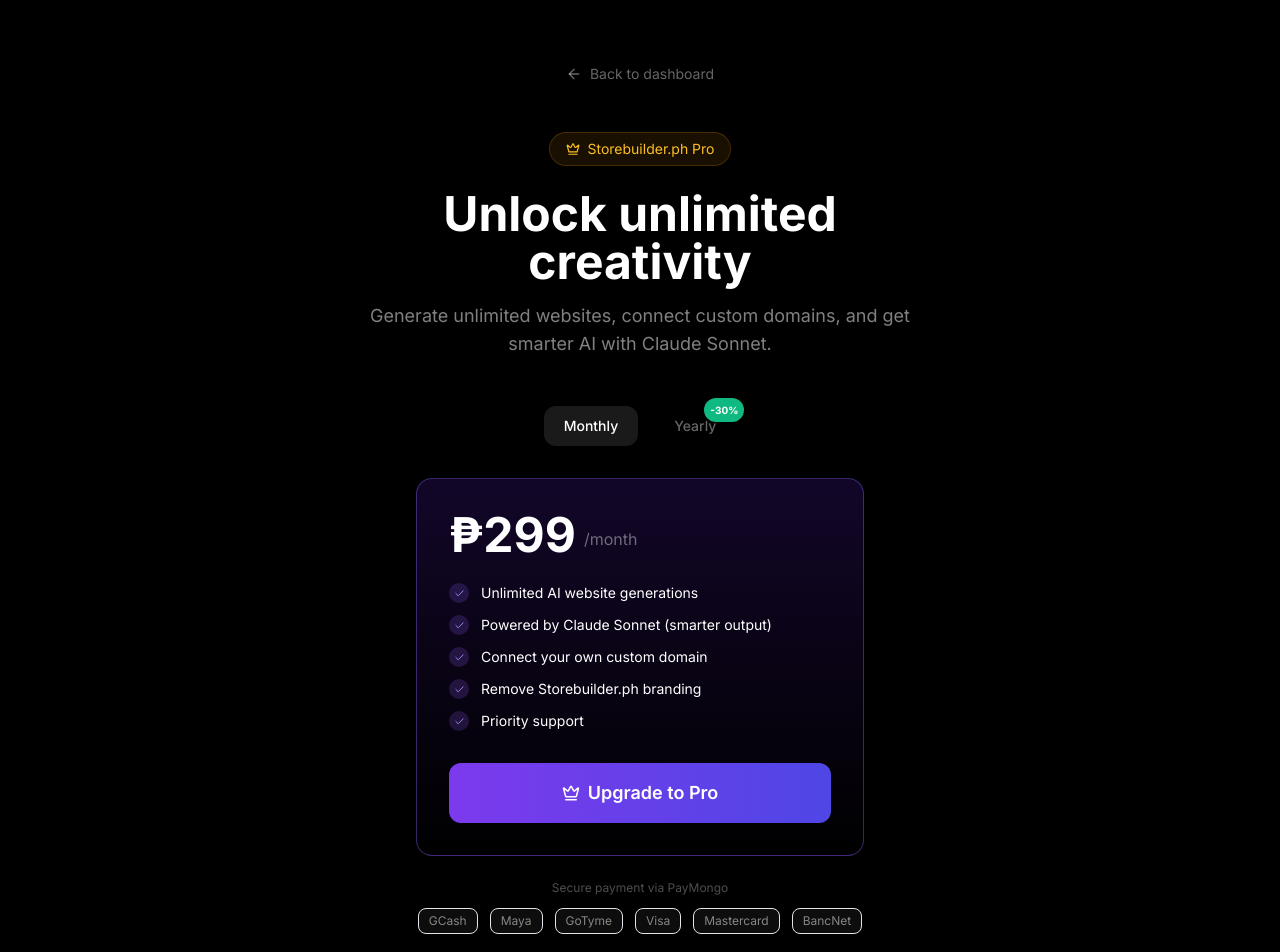
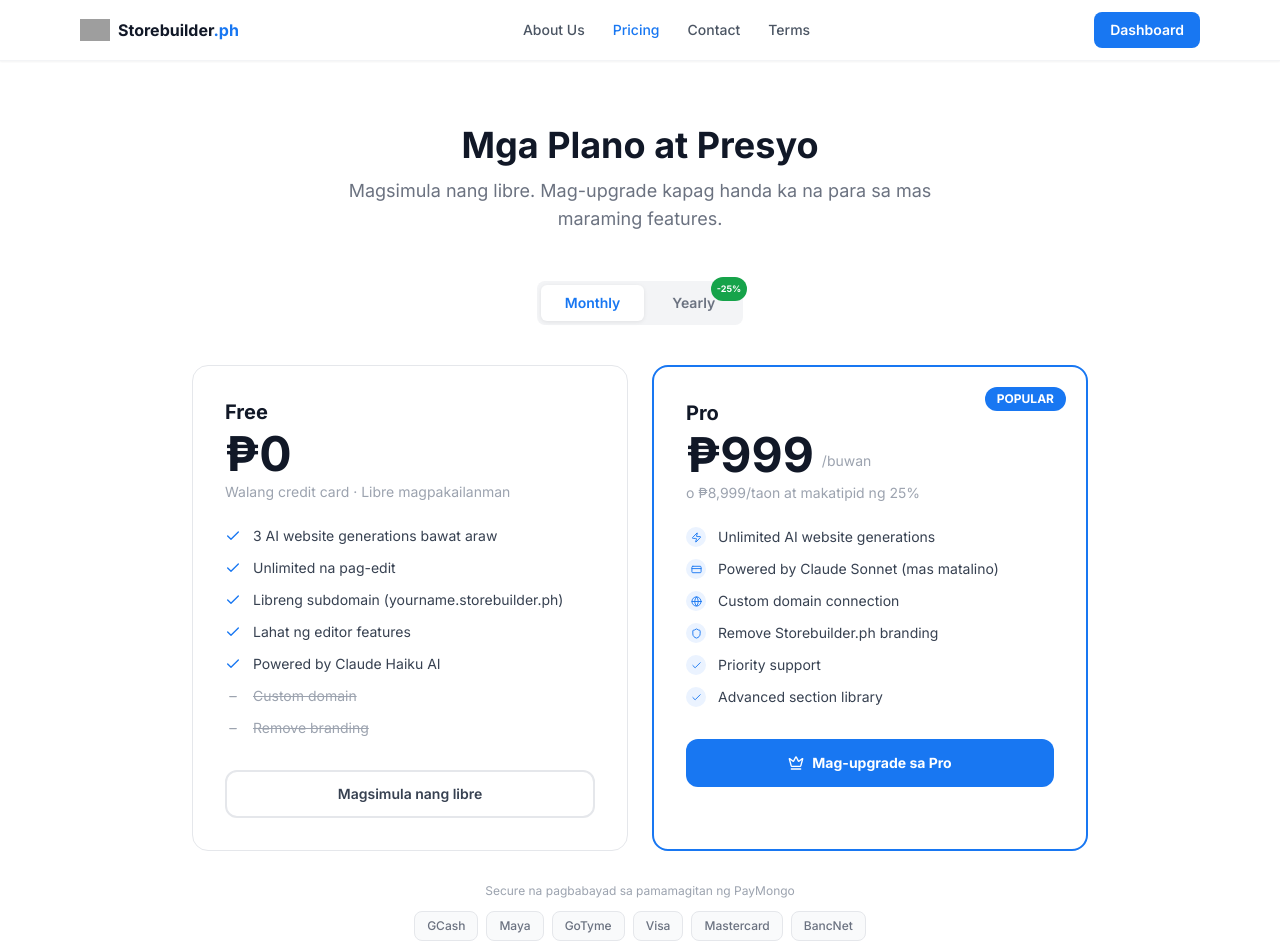
Before and after one commit to markzkieshulala-coder/Storebuilder.ph, a Next.js app: page /upgrade in a window 1280 px wide. Shown: the top 952 px of the page. Built offline with nearby package versions, Linux system fonts and the light colour scheme; no server answers; grey boxes are pictures that could not be loaded.

Commit message:
feat: rebrand to blue/white, add About/Contact/Terms pages, full SEO, new pricing

```diff
--- a/app/upgrade/page.tsx
+++ b/app/upgrade/page.tsx
@@ -4,11 +4,13 @@
 import { useSession } from "next-auth/react";
 import { useRouter } from "next/navigation";
 import Link from "next/link";
-import { ArrowLeft, Crown, Check, Sparkles, CreditCard, Zap, Globe, Shield } from "lucide-react";
+import Image from "next/image";
+import { Crown, Check, Zap, Globe, Shield, CreditCard } from "lucide-react";
 import toast from "react-hot-toast";
 
-const MONTHLY_PRICE = 29900; // ₱299 in centavos
-const YEARLY_PRICE = 249900; // ₱2,499 in centavos
+const BLUE = "#1877F2";
+const MONTHLY_PRICE = 99900;  // ₱999 in centavos
+const YEARLY_PRICE = 899900;  // ₱8,999 in centavos
 
 export default function UpgradePage() {
   const { data: session } = useSession();
@@ -21,7 +23,6 @@
       router.push("/auth/signin?callbackUrl=/upgrade");
       return;
     }
-
     setLoading(true);
     try {
       const res = await fetch("/api/payment/create-link", {
@@ -30,13 +31,10 @@
         body: JSON.stringify({ billingCycle }),
       });
       const data = await res.json();
-
       if (!res.ok) {
         toast.error(data.error || "Failed to create payment link");
         return;
       }
-
-      // Redirect to PayMongo payment page
       window.location.href = data.checkoutUrl;
     } catch {
       toast.error("Something went wrong. Please try again.");
@@ -48,112 +46,171 @@
   const isPro = session?.user?.plan === "PRO";
 
   return (
-    <div className="min-h-screen bg-black text-white flex flex-col items-center justify-center px-4 py-16">
-      <Link href="/dashboard" className="flex items-center gap-2 text-white/40 hover:text-white text-sm mb-12 transition-colors">
-        <ArrowLeft size={16} />
-        Back to dashboard
+    <div className="min-h-screen bg-white" style={{ fontFamily: "'Inter', sans-serif" }}>
+      {/* Nav */}
+      <nav className="sticky top-0 z-50 bg-white border-b border-gray-100 shadow-sm">
+        <div className="max-w-6xl mx-auto px-4 py-3 flex items-center justify-between">
+          <Link href="/" className="flex items-center gap-2">
+            <Image src="/logo.svg" alt="Storebuilder.ph" width={30} height={30} />
+            <span className="font-bold text-gray-900">Storebuilder<span style={{ color: BLUE }}>.ph</span></span>
           </Link>
+          <div className="hidden md:flex items-center gap-7 text-sm font-medium text-gray-600">
+            <Link href="/about" className="hover:text-blue-600 transition-colors">About Us</Link>
+            <Link href="/upgrade" className="transition-colors" style={{ color: BLUE }}>Pricing</Link>
+            <Link href="/contact" className="hover:text-blue-600 transition-colors">Contact</Link>
+            <Link href="/terms" className="hover:text-blue-600 transition-colors">Terms</Link>
+          </div>
+          <Link href="/dashboard" className="px-4 py-2 rounded-lg text-sm font-semibold text-white" style={{ backgroundColor: BLUE }}>
+            Dashboard
+          </Link>
+        </div>
+      </nav>
 
-      <div className="text-center mb-12 max-w-xl">
-        <div className="inline-flex items-center gap-2 px-4 py-1.5 rounded-full bg-amber-500/10 border border-amber-500/20 text-amber-400 text-sm mb-6">
-          <Crown size={14} />
-          Storebuilder.ph Pro
-        </div>
-        <h1 className="text-4xl md:text-5xl font-bold mb-4" style={{ fontFamily: "var(--font-bricolage)" }}>
-          Unlock unlimited creativity
-        </h1>
-        <p className="text-white/50 text-lg">
-          Generate unlimited websites, connect custom domains, and get smarter AI with Claude Sonnet.
+      <div className="py-16 px-4">
+        <div className="text-center mb-12 max-w-2xl mx-auto">
+          <h1 className="text-4xl font-bold text-gray-900 mb-3">Mga Plano at Presyo</h1>
+          <p className="text-gray-500 text-lg">
+            Magsimula nang libre. Mag-upgrade kapag handa ka na para sa mas maraming features.
           </p>
         </div>
 
         {isPro ? (
-        <div className="p-8 rounded-2xl border border-amber-500/30 bg-amber-500/5 text-center max-w-sm w-full">
-          <Crown size={32} className="text-amber-400 mx-auto mb-4" />
-          <h2 className="text-xl font-bold mb-2">You're already on Pro!</h2>
-          <p className="text-white/50 text-sm mb-6">Enjoy unlimited generations and all Pro features.</p>
-          <Link href="/dashboard" className="block py-3 rounded-xl bg-violet-600 hover:bg-violet-500 text-sm font-medium transition-colors">
-            Back to dashboard
+          <div className="max-w-sm mx-auto p-8 rounded-2xl border-2 text-center" style={{ borderColor: BLUE, background: "#EBF3FF" }}>
+            <Crown size={36} className="mx-auto mb-4" style={{ color: BLUE }} />
+            <h2 className="text-xl font-bold text-gray-900 mb-2">Ikaw ay Pro na!</h2>
+            <p className="text-gray-500 text-sm mb-6">I-enjoy ang unlimited generations at lahat ng Pro features.</p>
+            <Link href="/dashboard" className="block py-3 rounded-lg font-semibold text-sm text-white" style={{ background: BLUE }}>
+              Bumalik sa dashboard
             </Link>
           </div>
         ) : (
-        <div className="w-full max-w-md">
+          <>
             {/* Billing toggle */}
-          <div className="flex items-center justify-center gap-4 mb-8">
+            <div className="flex items-center justify-center gap-1 mb-10 p-1 rounded-lg w-fit mx-auto" style={{ background: "#F3F4F6" }}>
               <button
                 onClick={() => setBillingCycle("monthly")}
-              className={`px-5 py-2.5 rounded-xl text-sm font-medium transition-colors ${billingCycle === "monthly" ? "bg-white/10 text-white" : "text-white/40 hover:text-white"}`}
+                className="px-6 py-2 rounded-md text-sm font-semibold transition-all"
+                style={billingCycle === "monthly" ? { background: "#fff", color: BLUE, boxShadow: "0 1px 4px rgba(0,0,0,0.08)" } : { color: "#6B7280" }}
               >
                 Monthly
               </button>
               <button
                 onClick={() => setBillingCycle("yearly")}
-              className={`px-5 py-2.5 rounded-xl text-sm font-medium transition-colors relative ${billingCycle === "yearly" ? "bg-white/10 text-white" : "text-white/40 hover:text-white"}`}
+                className="px-6 py-2 rounded-md text-sm font-semibold transition-all relative"
+                style={billingCycle === "yearly" ? { background: "#fff", color: BLUE, boxShadow: "0 1px 4px rgba(0,0,0,0.08)" } : { color: "#6B7280" }}
               >
                 Yearly
-              <span className="absolute -top-2 -right-2 px-1.5 py-0.5 rounded-full bg-emerald-500 text-white text-[10px] font-bold">-30%</span>
+                <span className="absolute -top-2 -right-2 px-1.5 py-0.5 rounded-full text-white text-[9px] font-bold" style={{ background: "#16a34a" }}>-25%</span>
               </button>
             </div>
 
-          {/* Price card */}
-          <div className="p-8 rounded-2xl border border-violet-500/40 bg-gradient-to-b from-violet-950/40 to-transparent mb-6">
+            <div className="max-w-4xl mx-auto grid md:grid-cols-2 gap-6">
+              {/* Free */}
+              <div className="p-8 rounded-2xl border border-gray-200 bg-white">
+                <h2 className="text-xl font-bold text-gray-900 mb-1">Free</h2>
+                <div className="text-5xl font-bold text-gray-900 mb-1">₱0</div>
+                <p className="text-gray-400 text-sm mb-6">Walang credit card · Libre magpakailanman</p>
+                <ul className="space-y-3 mb-8">
+                  {[
+                    "3 AI website generations bawat araw",
+                    "Unlimited na pag-edit",
+                    "Libreng subdomain (yourname.storebuilder.ph)",
+                    "Lahat ng editor features",
+                    "Powered by Claude Haiku AI",
+                  ].map((item) => (
+                    <li key={item} className="flex items-start gap-3 text-sm text-gray-700">
+                      <Check size={16} className="mt-0.5 shrink-0" style={{ color: BLUE }} />
+                      {item}
+                    </li>
+                  ))}
+                  {["Custom domain", "Remove branding"].map((item) => (
+                    <li key={item} className="flex items-start gap-3 text-sm text-gray-400 line-through">
+                      <span className="w-4 h-4 mt-0.5 shrink-0 text-center leading-4">–</span>
+                      {item}
+                    </li>
+                  ))}
+                </ul>
+                <Link href="/auth/register" className="block text-center py-3 rounded-xl border-2 border-gray-200 font-semibold text-sm text-gray-700 hover:border-blue-300 transition-colors">
+                  Magsimula nang libre
+                </Link>
+              </div>
+
+              {/* Pro */}
+              <div className="p-8 rounded-2xl border-2 bg-white relative overflow-hidden" style={{ borderColor: BLUE }}>
+                <div className="absolute top-5 right-5 px-3 py-1 rounded-full text-white text-xs font-bold" style={{ background: BLUE }}>
+                  POPULAR
+                </div>
+                <h2 className="text-xl font-bold text-gray-900 mb-1">Pro</h2>
                 <div className="flex items-end gap-2 mb-1">
-              <span className="text-5xl font-bold">
-                {billingCycle === "monthly" ? "₱299" : "₱208"}
+                  <span className="text-5xl font-bold text-gray-900">
+                    {billingCycle === "monthly" ? "₱999" : "₱750"}
                   </span>
-              <span className="text-white/40 mb-2">/month</span>
+                  <span className="text-gray-400 text-sm mb-2">/buwan</span>
                 </div>
-            {billingCycle === "yearly" && (
-              <p className="text-sm text-emerald-400 mb-6">Billed ₱2,499/year — save ₱1,089</p>
+                {billingCycle === "yearly" ? (
+                  <p className="text-sm text-green-600 font-medium mb-6">Billed ₱8,999/taon · Makatipid ng ₱3,989</p>
+                ) : (
+                  <p className="text-sm text-gray-400 mb-6">o ₱8,999/taon at makatipid ng 25%</p>
                 )}
-            {billingCycle === "monthly" && <div className="mb-6" />}
-
                 <ul className="space-y-3 mb-8">
                   {[
                     { icon: Zap, text: "Unlimited AI website generations" },
-                { icon: Sparkles, text: "Powered by Claude Sonnet (smarter output)" },
-                { icon: Globe, text: "Connect your own custom domain" },
+                    { icon: CreditCard, text: "Powered by Claude Sonnet (mas matalino)" },
+                    { icon: Globe, text: "Custom domain connection" },
                     { icon: Shield, text: "Remove Storebuilder.ph branding" },
-                { icon: CreditCard, text: "Priority support" },
+                    { icon: Check, text: "Priority support" },
+                    { icon: Check, text: "Advanced section library" },
                   ].map(({ icon: Icon, text }) => (
-                <li key={text} className="flex items-center gap-3 text-sm">
-                  <div className="w-5 h-5 rounded-full bg-violet-500/20 flex items-center justify-center shrink-0">
-                    <Check size={11} className="text-violet-400" />
+                    <li key={text} className="flex items-center gap-3 text-sm text-gray-700">
+                      <div className="w-5 h-5 rounded-full flex items-center justify-center shrink-0" style={{ background: "#EBF3FF" }}>
+                        <Icon size={11} style={{ color: BLUE }} />
                       </div>
                       {text}
                     </li>
                   ))}
                 </ul>
-
                 <button
                   onClick={handleUpgrade}
                   disabled={loading}
-              className="w-full py-4 rounded-xl bg-gradient-to-r from-violet-600 to-indigo-600 hover:from-violet-500 hover:to-indigo-500 disabled:opacity-50 font-semibold text-lg transition-all flex items-center justify-center gap-2"
+                  className="w-full py-3.5 rounded-xl font-bold text-white text-sm flex items-center justify-center gap-2 transition-opacity disabled:opacity-60 hover:opacity-90"
+                  style={{ background: BLUE }}
                 >
                   {loading ? (
-                <span className="w-5 h-5 border-2 border-white/30 border-t-white rounded-full animate-spin" />
+                    <span className="w-5 h-5 border-2 border-white/40 border-t-white rounded-full animate-spin" />
                   ) : (
-                <>
-                  <Crown size={18} />
-                  Upgrade to Pro
-                </>
+                    <><Crown size={16} /> Mag-upgrade sa Pro</>
                   )}
                 </button>
               </div>
+            </div>
 
             {/* Payment methods */}
-          <div className="text-center">
-            <p className="text-xs text-white/30 mb-3">Secure payment via PayMongo</p>
-            <div className="flex items-center justify-center gap-3 flex-wrap">
+            <div className="text-center mt-8">
+              <p className="text-xs text-gray-400 mb-3">Secure na pagbabayad sa pamamagitan ng PayMongo</p>
+              <div className="flex items-center justify-center gap-2 flex-wrap">
                 {["GCash", "Maya", "GoTyme", "Visa", "Mastercard", "BancNet"].map((m) => (
-                <span key={m} className="px-2.5 py-1 rounded-lg bg-white/5 border border-white/8 text-xs text-white/50">
+                  <span key={m} className="px-3 py-1.5 rounded-lg bg-gray-50 border border-gray-200 text-xs text-gray-500 font-medium">
                     {m}
                   </span>
                 ))}
               </div>
+              <p className="text-xs text-gray-400 mt-3">7-day money-back guarantee · Cancel anytime</p>
             </div>
+          </>
+        )}
       </div>
-      )}
+
+      {/* Footer */}
+      <footer className="bg-gray-900 text-gray-400 py-8 px-4 text-center text-sm mt-8">
+        <div className="flex flex-wrap justify-center gap-6 mb-4">
+          <Link href="/" className="hover:text-white transition-colors">Home</Link>
+          <Link href="/about" className="hover:text-white transition-colors">About</Link>
+          <Link href="/upgrade" className="hover:text-white transition-colors">Pricing</Link>
+          <Link href="/contact" className="hover:text-white transition-colors">Contact</Link>
+          <Link href="/terms" className="hover:text-white transition-colors">Terms</Link>
+        </div>
+        <p className="text-gray-600 text-xs">© 2025 Storebuilder.ph · Built with 💙 in the Philippines</p>
+      </footer>
     </div>
   );
 }
```
Lines whose indentation alone changed are shown as unchanged.
